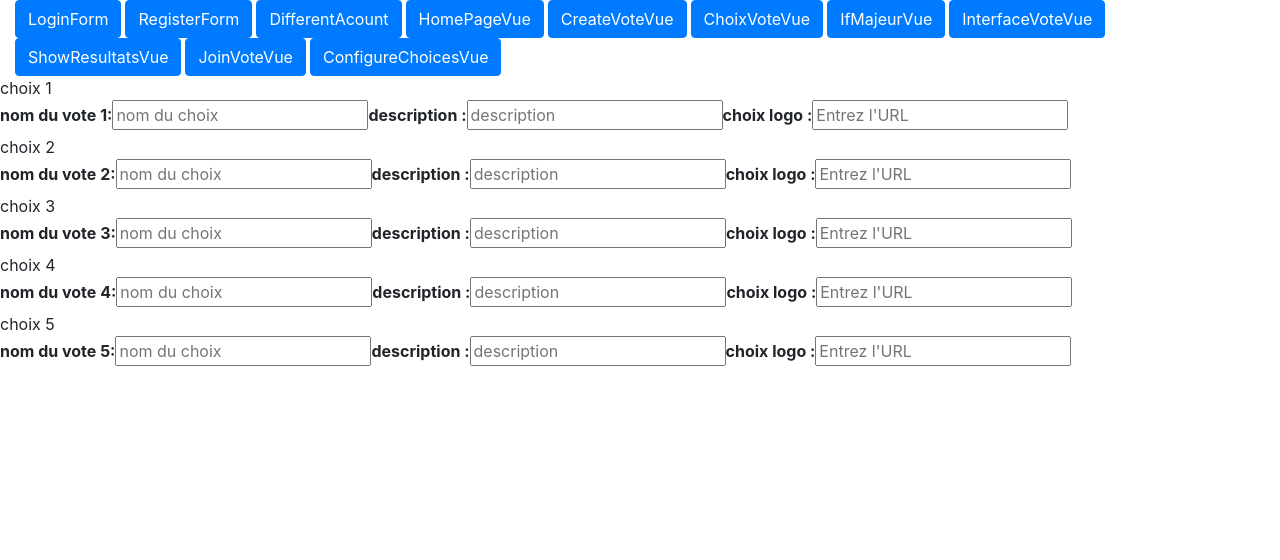
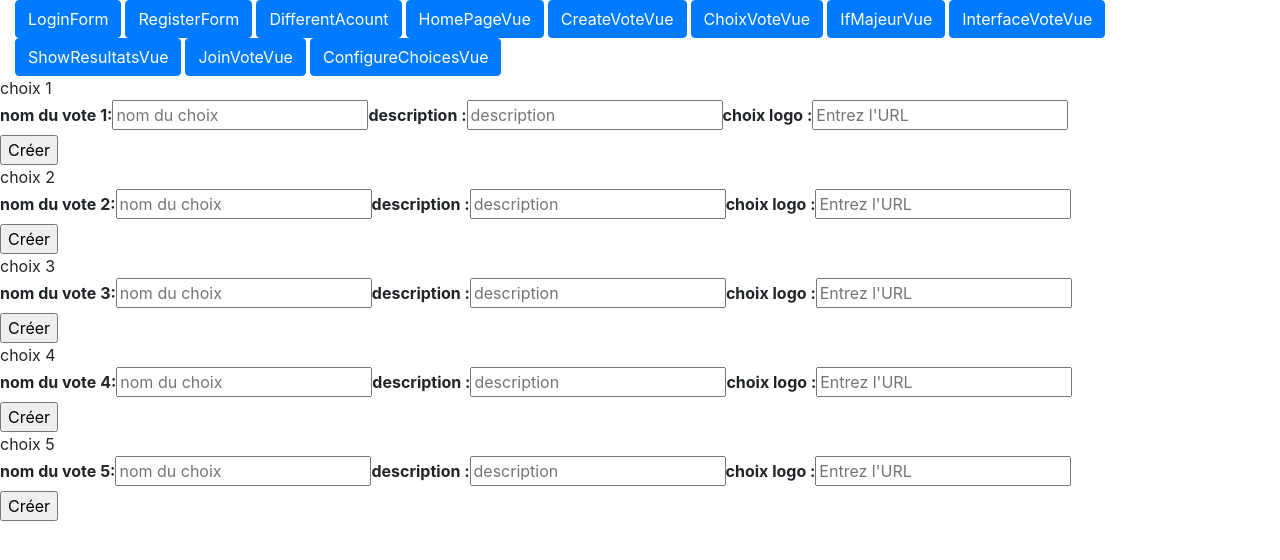
Before and after one commit to Aabzyx/SoftEng_ESILV_A4, a Vue app in the folder code/Frontend/: page /ConfigureChoicesVue in a window 1280 px wide. Shown: the top 560 px of the page. Built offline with nearby package versions, Linux system fonts and the light colour scheme; the HTML template or start-up script is replaced by a standard one.

Commit message:
Update ConfigureChoices.vue
j'avais oublier le boutons valider

```diff
--- a/code/Frontend/src/components/ConfigureChoices.vue
+++ b/code/Frontend/src/components/ConfigureChoices.vue
@@ -9,6 +9,7 @@
             <label><b>choix logo :</b></label>
             <input name="logoVote" placeholder="Entrez l'URL" v-model="text">
         </div>
+        <input type="submit" value="Créer">
     </div>
   </div>
 </template>
```
